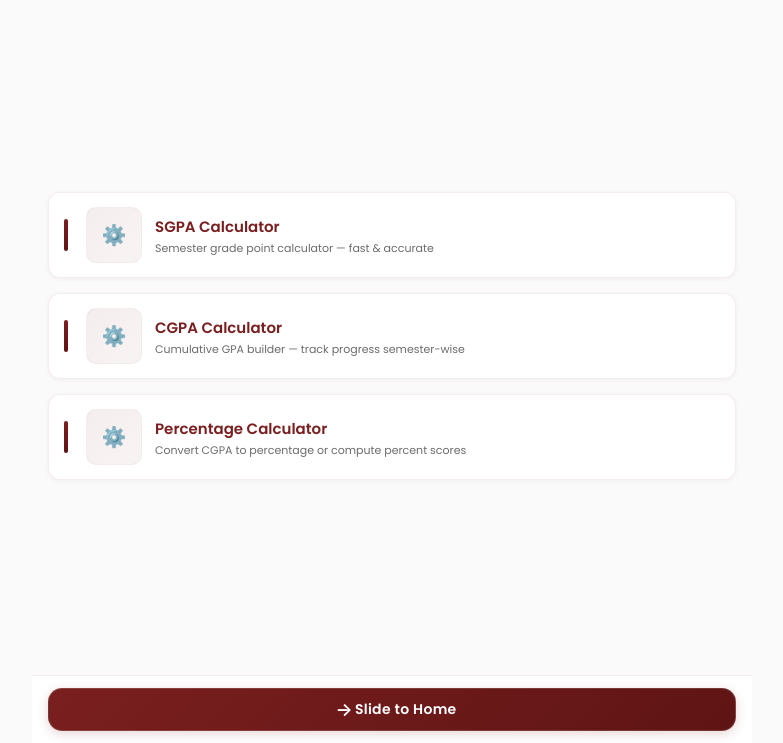
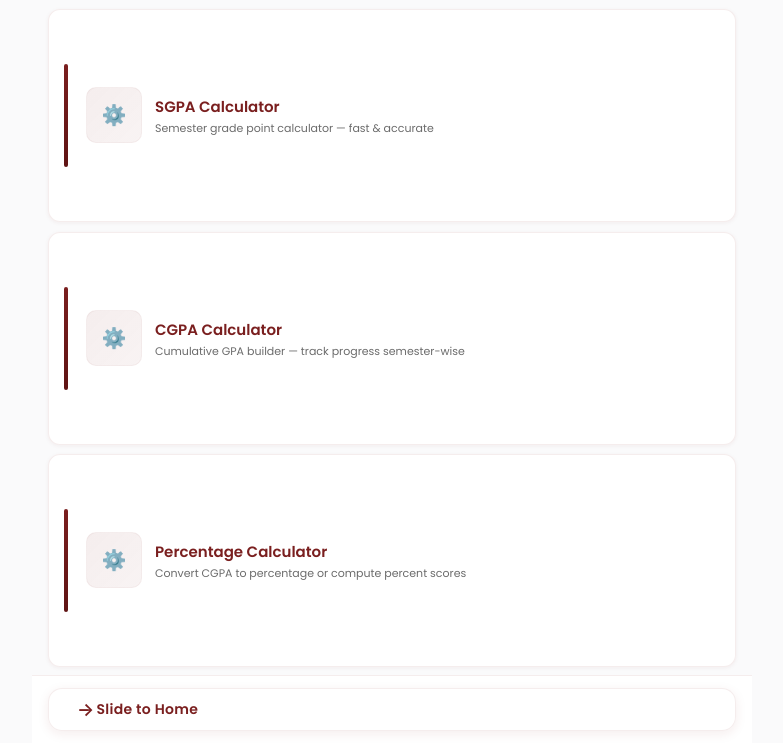
Before and after one commit to VTU-Resources/75, a plain HTML site: page index.html in a window 1280 px wide. Shown: the part 57-800 px from the top of the page, without its empty margins (248-1031 px from the left). Drawn offline with nearby package versions, Linux system fonts and the light colour scheme; no server answers.

Commit message:
Update index.html

```diff
--- a/index.html
+++ b/index.html
@@ -50,7 +50,7 @@
       overflow-x: hidden;
     }
 
-    /* main shell */
+    /* main shell - full height utilization */
     .app {
       min-height: 100vh;
       display: flex;
@@ -63,7 +63,7 @@
       margin: 0 auto;
     }
 
-    /* top nav - minimal */
+    /* top nav - minimal, reduced space */
     .top-reserved {
       height: var(--nav-top-h);
       display: flex;
@@ -111,15 +111,16 @@
       color: var(--vtu-maroon);
     }
 
-    /* center area - maximum space utilization */
+    /* center area - maximized space, reduced padding for perfect fit */
     .center-area {
       flex: 1 1 auto;
       display: flex;
-      align-items: center;
-      justify-content: center;
-      padding: 18px 16px;
+      align-items: stretch;
+      justify-content: flex-start;
+      padding: 12px 16px 8px; /* Reduced top padding to remove extra space */
       box-sizing: border-box;
       min-height: 0;
+      gap: 0; /* No gap between cards for tighter fit */
     }
 
     .center-inner {
@@ -128,12 +129,13 @@
       display: flex;
       flex-direction: column;
       align-items: stretch;
-      justify-content: center;
-      gap: 13px;
+      justify-content: flex-start; /* Start from top to eliminate vertical space */
+      gap: 8px; /* Minimal gap between cards */
       box-sizing: border-box;
+      flex: 1;
     }
 
-    /* the three cards - professional with borders */
+    /* the three cards - professional with borders, full width */
     .card {
       height: var(--card-h);
       background: var(--card-bg);
@@ -153,6 +155,7 @@
       -webkit-user-select: none;
       outline: none;
       box-shadow: 0 1px 4px rgba(122,31,31,0.06);
+      flex: 1 0 auto; /* Allow cards to grow but not exceed height */
     }
 
     .card .anim {
@@ -238,7 +241,7 @@
       transform: scale(1.04);
     }
 
-    /* bottom nav area - swipe gesture bar */
+    /* bottom nav area - swipe gesture bar, styled like banking apps (e.g., Canara Bank/Microsoft) */
     .bottom-reserved {
       height: var(--nav-bottom-h);
       display: flex;
@@ -257,19 +260,19 @@
       height: 100%;
       display: flex;
       align-items: center;
-      justify-content: center;
-      background: linear-gradient(135deg, var(--vtu-maroon), var(--vtu-maroon-dark));
+      justify-content: flex-start; /* Start text from left for realistic slide feel */
+      background: rgba(255,255,255,0.8); /* Semi-transparent start for 'empty' feel */
       border-radius: 14px;
       padding: 0 20px;
       box-sizing: border-box;
-      box-shadow: 0 3px 12px rgba(122,31,31,0.18);
-      border: 1.5px solid rgba(255,255,255,0.15);
+      box-shadow: 0 3px 12px rgba(122,31,31,0.08); /* Subtle shadow like banking apps */
+      border: 1.5px solid var(--glass-border);
       cursor: grab;
       user-select: none;
       -webkit-user-select: none;
       position: relative;
       overflow: hidden;
-      transition: transform 120ms ease;
+      transition: background 200ms ease, transform 120ms ease;
     }
 
     .swipe-bar:active {
@@ -281,19 +284,21 @@
       display: flex;
       align-items: center;
       gap: 10px;
-      color: white;
+      color: var(--vtu-maroon); /* Maroon for realistic, professional look */
       font-weight: 600;
       font-size: 14px;
       letter-spacing: 0.3px;
       position: relative;
       z-index: 2;
       pointer-events: none;
-      transition: transform 200ms cubic-bezier(.2,.9,.2,1);
+      transition: transform 200ms cubic-bezier(.2,.9,.2,1), color 200ms ease;
+      white-space: nowrap; /* Prevent text wrap */
     }
 
     .swipe-icon {
       font-size: 18px;
       animation: swipeHint 2s ease-in-out infinite;
+      transition: transform 200ms ease;
     }
 
     @keyframes swipeHint {
@@ -306,14 +311,21 @@
       left: 0;
       top: 0;
       height: 100%;
-      width: 0%;
-      background: linear-gradient(90deg, var(--vtu-gold), var(--vtu-gold-dim));
+      width: 0%; /* Starts empty */
+      background: linear-gradient(90deg, var(--vtu-maroon), var(--vtu-gold)); /* Fills with color on slide */
       transition: width 100ms ease-out;
       border-radius: 13px;
       z-index: 1;
     }
 
-    /* hint removed for cleaner look */
+    /* On swipe, change bar background to filled and text color */
+    .swipe-bar.swiping .swipe-bar {
+      background: rgba(255,255,255,0.95);
+    }
+
+    .swipe-bar.swiping .swipe-content {
+      color: white;
+    }
 
     /* responsive tweaks for very small screens */
     @media (max-width: 360px){
@@ -321,12 +333,12 @@
       .title{ font-size: 15px; }
       .card{ padding: 12px 14px; height: 82px; }
       .card .anim{ width: 50px; height: 50px; }
-      .center-area{ padding: 16px 14px; }
+      .center-area{ padding: 10px 14px 6px; } /* Further reduce padding */
     }
 
     /* large phones / tablets */
     @media (min-width: 720px){
-      .center-inner{ gap: 15px; }
+      .center-inner{ gap: 10px; }
     }
 
     /* fallback for when lottie fails */
@@ -400,7 +412,7 @@
       </div>
     </header>
 
-    <!-- Center main content -->
+    <!-- Center main content - adjusted for no extra space -->
     <main class="center-area" id="main">
       <div class="center-inner" role="main" aria-label="Main dashboard">
 
@@ -434,7 +446,7 @@
       </div>
     </main>
 
-    <!-- Bottom swipe-to-home bar -->
+    <!-- Bottom swipe-to-home bar - enhanced for banking app style -->
     <footer class="bottom-reserved">
       <div class="swipe-bar" id="swipeBar">
         <div class="swipe-progress" id="swipeProgress"></div>
@@ -550,7 +562,7 @@
       });
     });
 
-    // SWIPE TO HOME GESTURE - PERFECT IMPLEMENTATION
+    // SWIPE TO HOME GESTURE - Enhanced for Canara Bank/Microsoft style: starts empty, fills realistically
     const swipeBar = document.getElementById('swipeBar');
     const swipeProgress = document.getElementById('swipeProgress');
     const swipeContent = document.getElementById('swipeContent');
@@ -565,6 +577,7 @@
       startX = e.type.includes('touch') ? e.touches[0].clientX : e.clientX;
       currentX = startX;
       swipeBar.style.transition = 'none';
+      swipeBar.classList.add('swiping'); // Add class for color change
       swipeProgress.style.transition = 'width 50ms linear';
     }
 
@@ -579,7 +592,7 @@
         const progress = Math.min((deltaX / barWidth) * 100, 100);
         swipeProgress.style.width = progress + '%';
 
-        // Move content slightly with swipe
+        // Move content slightly with swipe for realistic feel
         const contentShift = Math.min(deltaX * 0.3, 30);
         swipeContent.style.transform = `translateX(${contentShift}px)`;
 
@@ -598,6 +611,7 @@
       const progress = (deltaX / barWidth);
 
       isSwiping = false;
+      swipeBar.classList.remove('swiping'); // Reset class
 
       if (progress >= swipeThreshold) {
         completeSwipe();
@@ -606,17 +620,18 @@
         swipeProgress.style.transition = 'width 200ms ease-out';
         swipeProgress.style.width = '0%';
         swipeContent.style.transform = 'translateX(0)';
-        swipeBar.style.transition = 'transform 120ms ease';
+        swipeBar.style.transition = 'background 200ms ease, transform 120ms ease';
       }
     }
 
     function completeSwipe() {
-      // Visual feedback
+      // Visual feedback: full fill and scale
       swipeProgress.style.width = '100%';
       swipeContent.style.transform = 'translateX(40px)';
       swipeBar.style.transform = 'scale(0.96)';
+      swipeBar.style.background = 'rgba(122,31,31,0.9)'; // Final filled state
 
-      // Show loader and navigate
+      // Show loader and redirect to Home.html
       showLoader();
       setTimeout(() => {
         window.location.href = 'Home.html';
```
